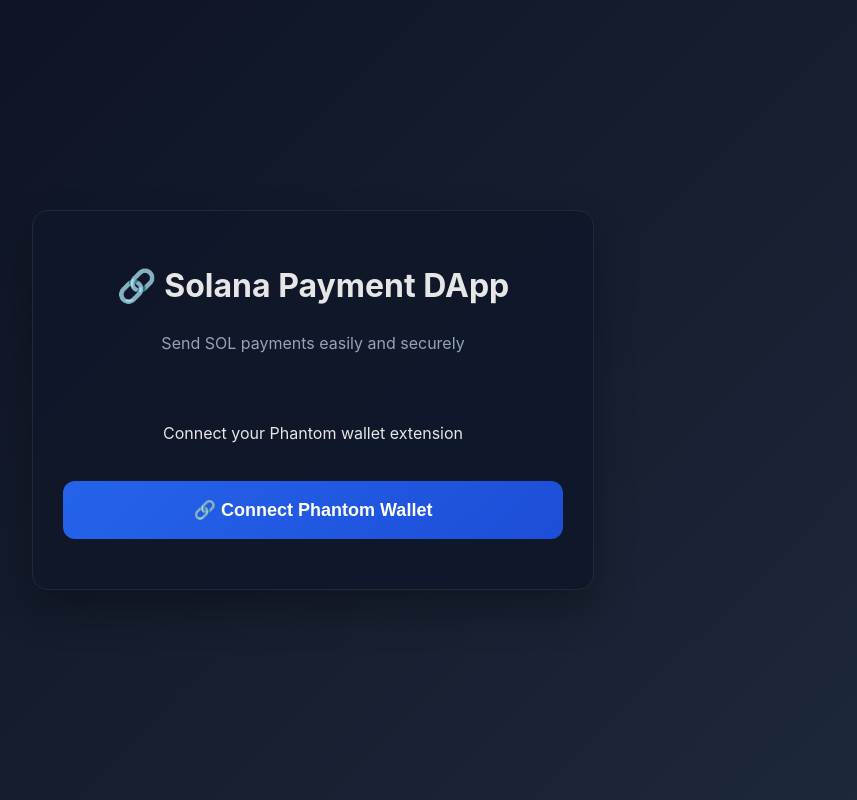
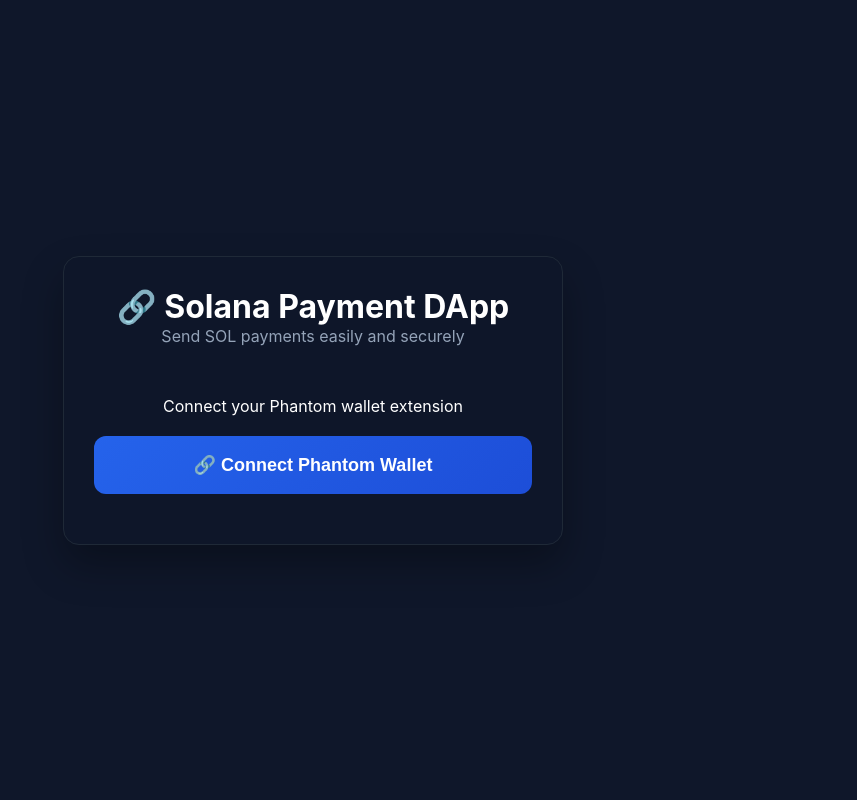
Before and after one commit to daviddan-241/Solana-pay.Dapp, a React (Vite) app: page / in a window 1280 px wide. Shown: the whole page, without its empty margins (327-1184 px from the left). Built offline with nearby package versions, Linux system fonts and the light colour scheme; what @solana/web3.js would draw is missing.

Commit message:
Update index.css

```diff
--- a/src/index.css
+++ b/src/index.css
@@ -1,20 +1,21 @@
-:root {
-  font-family: Inter, system-ui, Avenir, Helvetica, Arial, sans-serif;
-  line-height: 1.5;
+* {
+  margin: 0;
+  padding: 0;
+  box-sizing: border-box;
 }
 
 body {
-  margin: 0;
+  font-family: -apple-system, BlinkMacSystemFont, 'Segoe UI', 'Roboto', sans-serif;
+  background: #0f172a;
+  color: white;
+  min-height: 100vh;
   display: flex;
   justify-content: center;
   align-items: center;
-  min-height: 100vh;
-  background: linear-gradient(135deg, #0b1020 0%, #1e293b 100%);
-  color: #e6e6e6;
+  padding: 20px;
 }
 
 #root {
   width: 100%;
-  max-width: 1200px;
-  padding: 20px;
+  max-width: 500px;
 }
```
